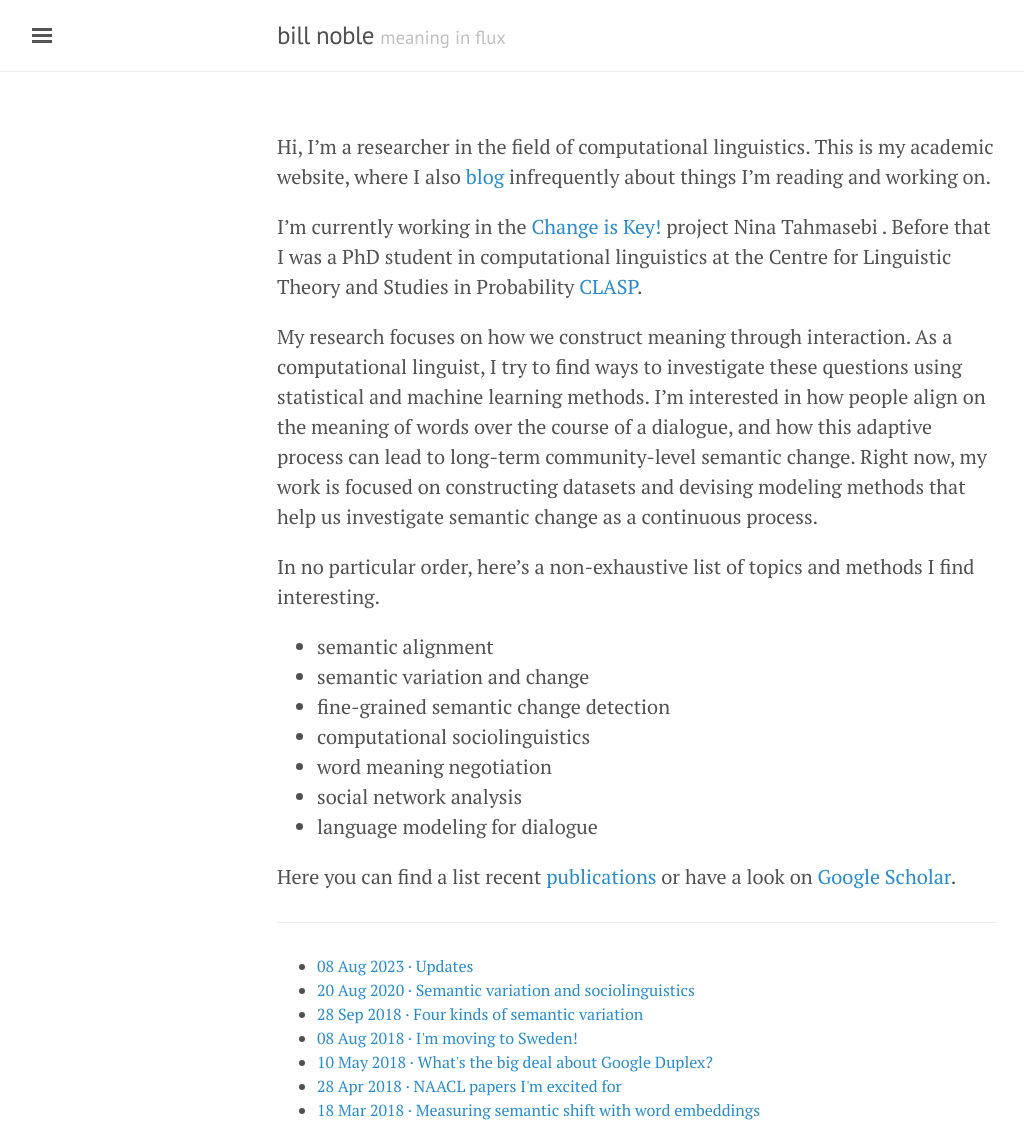
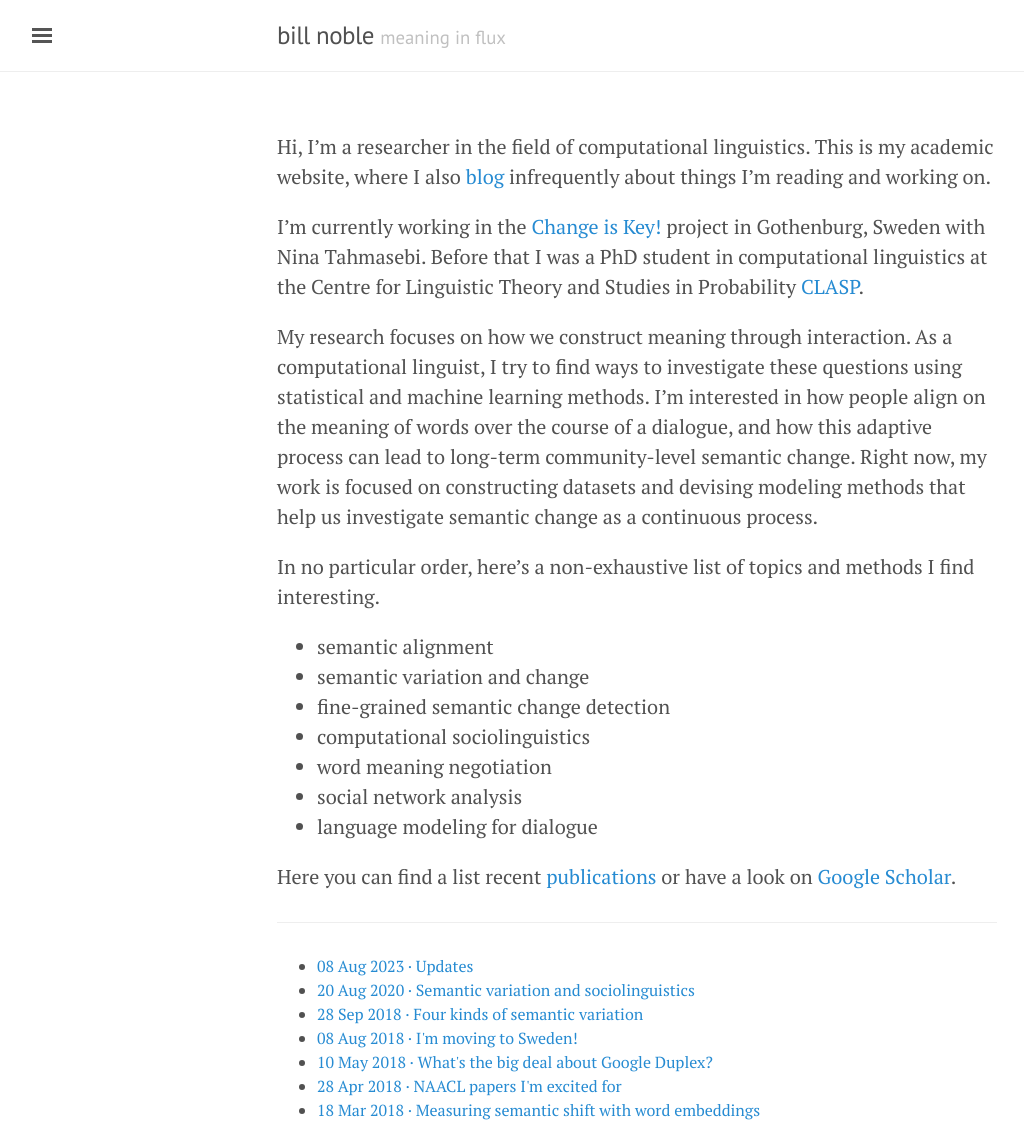
Before and after one commit to winobes/winobes.github.io, a Jekyll site: the page built from index.html, in a window 1280 px wide. Shown: the whole page, without its empty margins (3-1027 px from the left). Built offline with Jekyll 4.4.1, drawn with Linux system fonts in a browser that asks for light colours.

Commit message:
update post; homepage redesign

```diff
--- a/_includes/about-me.md
+++ b/_includes/about-me.md
@@ -2,7 +2,7 @@ Hi, I'm a researcher in the field of computational linguistics.
 This is my academic website,
 where I also [blog](/blog) infrequently about things I'm reading and working on.
 
-I'm currently working in the [Change is Key!](https://www.changeiskey.org/) project Nina Tahmasebi .
+I'm currently working in the [Change is Key!](https://www.changeiskey.org/) project in Gothenburg, Sweden with Nina Tahmasebi.
 Before that I was a PhD student in computational linguistics at the Centre for Linguistic Theory and Studies in Probability [CLASP](https://gu-clasp.github.io/).
 
 My research focuses on how we construct meaning through interaction.
```
